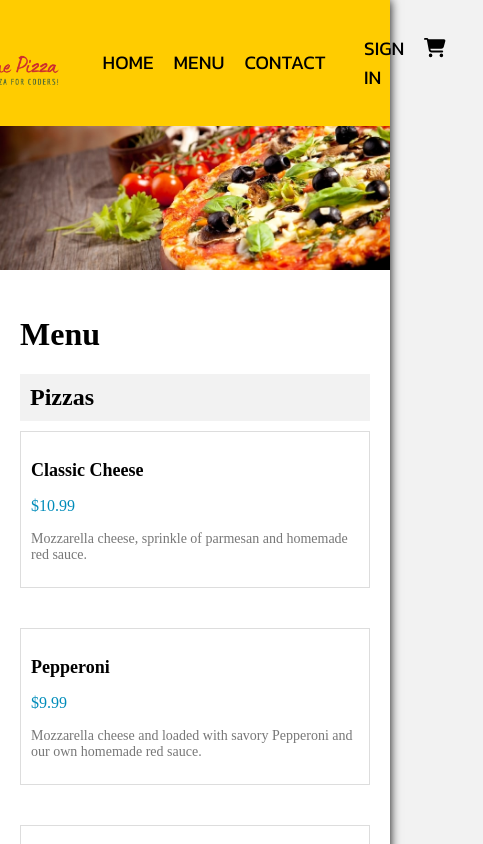
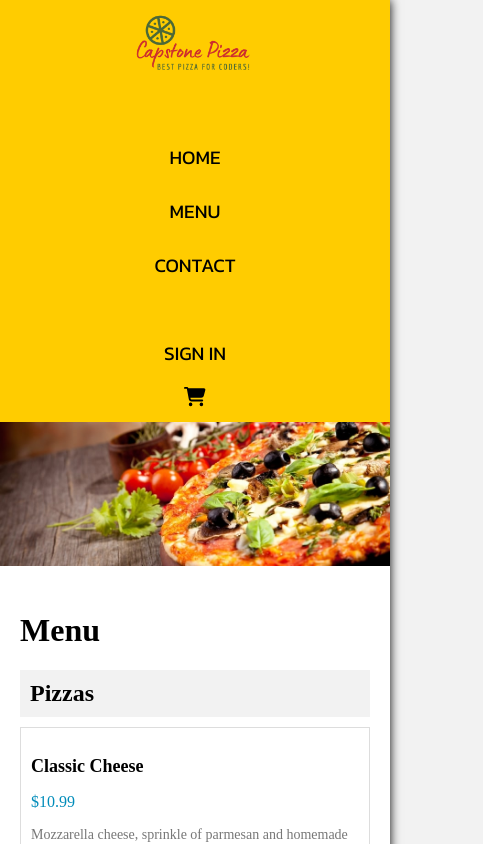
Before and after one commit to Capstone-Marcel-Matthew-Sombat/Capstone_Pizzeria_Frontend, a React (Vite) app: page / in a window 390 px wide. Shown: the top 844 px of the page, 483 px wide, since content can reach past the window. Built offline with nearby package versions, Linux system fonts and the light colour scheme.

Commit message:
add medi query style

```diff
--- a/src/App.jsx
+++ b/src/App.jsx
@@ -3,6 +3,7 @@ import PageContent from "./components/PageContainer";
 import NavBar from "./components/Navbar";
 import "../src/components/styles/App.css";
 import "../src/components/styles/navbar.css";
+import "../src/components/styles/media-query.css"
 
 function App() {
   return (
--- /dev/null
+++ b/src/components/styles/media-query.css
@@ -0,0 +1,16 @@
+@media (max-width: 768px) {
+  #fixed-header,
+  #navbar,
+  #signin-n-cart {
+    flex-direction: column;
+    align-items: center;
+    gap: 15px;
+  }
+
+  #navbar a {
+    display: block;
+    width: 100%;
+    text-align: center;
+    padding: 5px 0;
+  }
+}
--- a/src/components/styles/navbar.css
+++ b/src/components/styles/navbar.css
@@ -2,21 +2,22 @@
     color: #000000;
     display: flex;
     padding: 2em;
-    gap: 20px;
-    width: 400px;
+    gap: 40px;
+    width: 500px;
     justify-content: space-evenly;
     font-size: 1.2em;
     text-transform: uppercase;
-    font-family: 'Kanit', sans-serif;
   }
 
   #navbar a {
+    font-family: 'Kanit', sans-serif;
     text-decoration: none;
     color: #000000;
   }
 
   #navbar a:hover {
     color: #eb0029;
+    text-decoration: underline;
   }
 
   #signin-n-cart {
```
